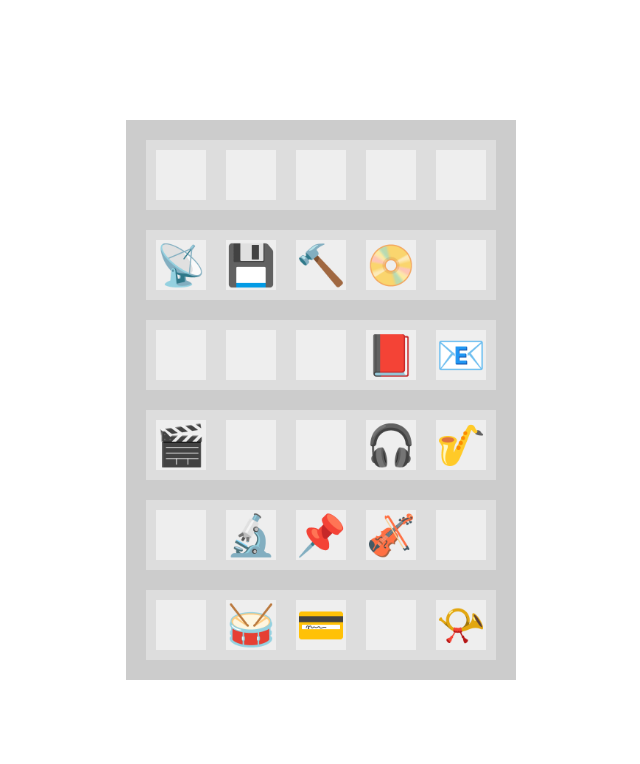
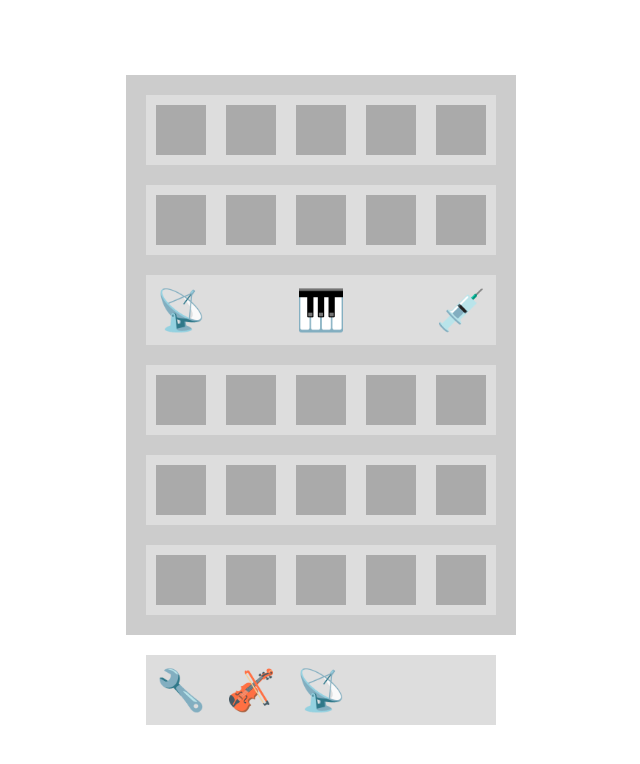
Before and after one commit to HemingErnestway/secret-room, a React (Vite) app: page / in a window 1280 px wide. Shown: the top 764 px of the page, without its empty margins (319-959 px from the left). Built offline with nearby package versions, Linux system fonts and the light colour scheme.

Commit message:
Add item picker

```diff
--- a/src/App.tsx
+++ b/src/App.tsx
@@ -1,18 +1,46 @@
-import { type Level } from "./lib/definitions"
-import { Cabinet } from "./ui"
-import { generateCabinet } from "./lib/functions"
+import { useState } from "react"
+import { type Level, type Item, type ItemsForLevel } from "./lib/definitions"
+import { generateItemsForLevel, generateCabinet } from "./lib/functions"
+import { Cabinet, ItemPicker } from "./ui"
+import _ from "lodash"
+
+export type GameState = "memorizing" | "guessing"
 
 export function App() {
-  const level: Level = {
-    shelves: 6,
-    itemSlots: 5,
+  const [level, setLevel] = useState<Level>({ shelves: 1, slots: 5 })
+  const [items, setItems] = useState<ItemsForLevel>(generateItemsForLevel(level))
+
+  const [itemsToBePicked, setItemsToBePicked] = useState<Item[]>(
+    _.sampleSize(_.cloneDeep(items.real), items.pick)
+  )
+
+  const [pickerPool, setPickerPool] = useState<Item[]>(
+    _.shuffle([...itemsToBePicked, ...items.fake])
+  )
+
+  const handlePick = (itemValue: string) => {
+    const pickedItem = _.find(itemsToBePicked, _.matchesProperty("value", itemValue))
+
+    if (pickedItem !== undefined) {
+      // correct
+      console.log("correct")
+      pickedItem.hidden = true
+      setItemsToBePicked([...itemsToBePicked])
+    } else {
+      // wrong
+      console.log("wrong")
+    }
   }
 
-  const cabinet = generateCabinet(level)
+  const [cabinet, setCabinet] = useState(generateCabinet(level, items.real))
 
   return (
     <div className="game">
       <Cabinet cabinet={cabinet} />
+      <ItemPicker
+        itemPool={pickerPool}
+        handlePick={handlePick}
+      />
     </div>
   )
 }
--- a/src/index.css
+++ b/src/index.css
@@ -4,9 +4,11 @@ body {
 
 .game {
   display: flex;
+  flex-direction: column;
   align-items: center;
   justify-content: center;
   height: 100vh;
+  gap: 20px;
 }
 
 .cabinet {
@@ -24,13 +26,24 @@ body {
   background: #dddddd;
 }
 
-.item {
+.slot {
   width: 50px;
   height: 50px;
   display: flex;
   align-items: center;
   justify-content: center;
   font-size: 40px;
-  background: #eeeeee;
   user-select: none;
 }
+
+.slot.locked {
+  background: #aaaaaa;
+}
+
+.item-picker {
+  display: grid;
+  grid-template-columns: repeat(5, 1fr);
+  gap: 20px;
+  padding: 10px;
+  background: #dddddd;
+}
--- a/src/lib/functions.ts
+++ b/src/lib/functions.ts
@@ -7,15 +7,20 @@ import {
   type Shelf,
   type Cabinet,
   type Level,
+  type ItemsForLevel,
 } from "../lib/definitions"
 
 import { EMOJI_OBJECTS } from "./constants"
 import _ from "lodash"
 
-/** Get actual string from unicode code point e.g. "U+1F52E" -> 🔮 */
+/** Get emoji as Item from unicode code point e.g. "U+1F52E" -> 🔮 */
 export function stringFromCodePoint(codePoint: string): Item {
   const codePointNumber = Number("0x" + codePoint.slice(2))
-  return { value: String.fromCodePoint(codePointNumber) }
+  return {
+    content: "item",
+    value: String.fromCodePoint(codePointNumber),
+    hidden: false,
+  }
 }
 
 /** Extract all code points from data and treat them as emojis */
@@ -23,6 +28,7 @@ export function parseEmojis(emojiData: EmojiData[]): Item[] {
   return emojiData.map(ed => stringFromCodePoint(ed.unicode[0]))
 }
 
+/** Pack flat array of items: 5 items to 6 shelves. Start from cabinet's center */
 export function packShelves(slots: Slot[]): Cabinet {
   const result = []
 
@@ -40,19 +46,36 @@ export function packShelves(slots: Slot[]): Cabinet {
   ] as Cabinet
 }
 
-export function generateCabinet(level: Level): Cabinet {
-  const unlockedSlotCount = (level.shelves - 1) * 5  + level.itemSlots
-  const lockedSlotCount = 5 * 6 - unlockedSlotCount
+/** Generate items for given level, as well as fake items for guessing */
+export function generateItemsForLevel(level: Level): ItemsForLevel {
+  const unlockedSlotCount = (level.shelves - 1) * 5  + level.slots
+  const realItemCount = Math.ceil(unlockedSlotCount / 2)
+  const itemsToBePickedCount = Math.floor(realItemCount / 2)
 
-  const itemCount = Math.ceil(unlockedSlotCount / 2)
-  const emptyCount = unlockedSlotCount - itemCount
+  const itemsSample = _.sampleSize(EMOJI_OBJECTS, realItemCount * 2 - itemsToBePickedCount)
 
-  const items: Item[] = _.sampleSize(EMOJI_OBJECTS, itemCount)
-  const emptySlots: Empty[] = Array.from({ length: emptyCount }, () => ({ value: "" }))
+  return {
+    real: _.slice(itemsSample, 0, realItemCount),
+    fake: _.slice(itemsSample, realItemCount, itemsSample.length),
+    pick: itemsToBePickedCount,
+  }
+}
+
+/** Place items in the cabinet randomly */
+export function generateCabinet(level: Level, items: Item[]): Cabinet {
+  const unlockedSlotCount = (level.shelves - 1) * 5  + level.slots
+  const itemCount = items.length
+
+  const emptySlots: Empty[] = Array.from(
+    { length: unlockedSlotCount - itemCount }, () => ({ content: "empty" })
+  )
+
   const unlockedSlots: Slot[] = [...items, ...emptySlots]
   const shuffledUnlockedSlots = _.shuffle(unlockedSlots)
 
-  const lockedSlots: Locked[] = Array.from({ length: lockedSlotCount }, () => ({ value: null }))
-  const slots = [...shuffledUnlockedSlots, ...lockedSlots]
-  return packShelves(slots)
+  const lockedSlots: Locked[] = Array.from(
+    { length: 5 * 6 - unlockedSlotCount }, () => ({ content: "locked" })
+  )
+
+  return packShelves([...shuffledUnlockedSlots, ...lockedSlots])
 }
--- a/src/ui/index.ts
+++ b/src/ui/index.ts
@@ -1,9 +1,13 @@
 import { Slot } from "./slot"
 import { Shelf } from "./shelf"
 import { Cabinet } from "./cabinet"
+import { ItemPicker } from "./item-picker"
+import { PickerSlot } from "./picker-slot"
 
 export {
   Slot,
   Shelf,
   Cabinet,
+  ItemPicker,
+  PickerSlot,
 }
--- /dev/null
+++ b/src/ui/item-picker.tsx
@@ -0,0 +1,23 @@
+import { type Item } from "../lib/definitions"
+import { PickerSlot } from "../ui"
+
+type Props = {
+  itemPool: Item[],
+  handlePick: (itemValue: string) => void,
+}
+
+export function ItemPicker({ itemPool, handlePick }: Props) {
+  return (
+    <div className="item-picker">
+      {itemPool.map(item => (
+        item.hidden === false && (
+          <PickerSlot
+            slot={item}
+            handlePick={handlePick}
+            key={item.value}
+          />
+        )
+      ))}
+    </div>
+  )
+}
--- /dev/null
+++ b/src/ui/picker-slot.tsx
@@ -0,0 +1,15 @@
+import { type PickerSlot } from "../lib/definitions"
+import { Slot } from "../ui"
+
+type Props = {
+  slot: PickerSlot,
+  handlePick: (itemValue: string) => void,
+}
+
+export function PickerSlot({ slot, handlePick }: Props) {
+  return (
+    <div onClick={() => handlePick(slot.content === "item" ? slot.value : "")}>
+      <Slot slot={slot} />
+    </div>
+  )
+}
--- a/src/ui/slot.tsx
+++ b/src/ui/slot.tsx
@@ -2,8 +2,8 @@ import { type Slot } from "../lib/definitions"
 
 export function Slot({ slot }: { slot: Slot }) {
   return (
-    <div className="item">
-      {slot.value}
+    <div className={`slot ${slot.content === "locked" ? "locked" : ""}`}>
+      {(slot.content === "item" && !slot.hidden) && slot.value}
     </div>
   )
 }
```
Also changed, not shown: src/lib/definitions.ts (+23 -4 lines).
